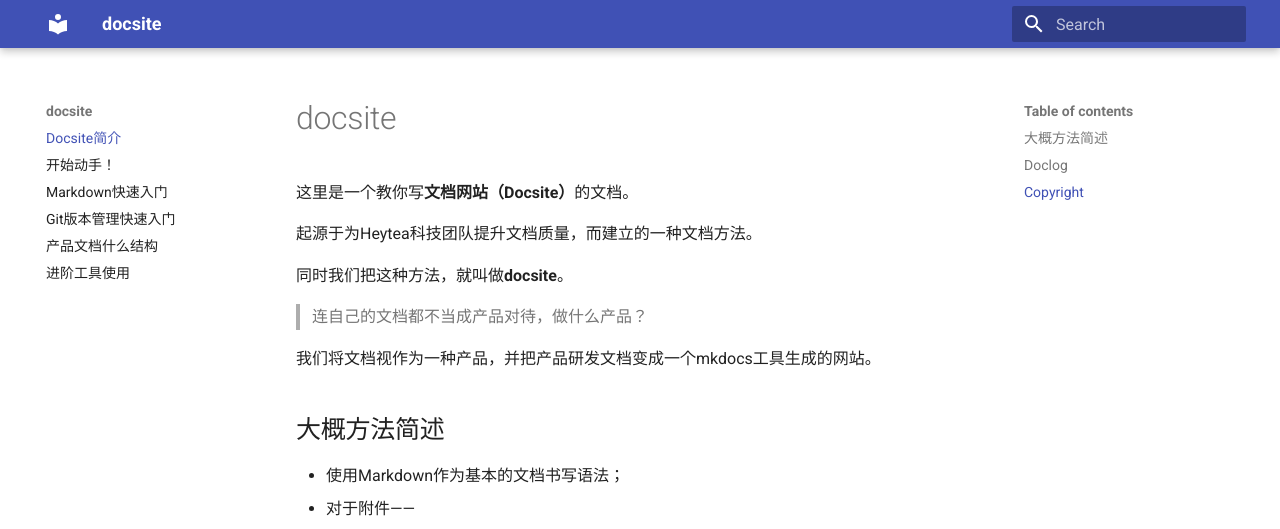
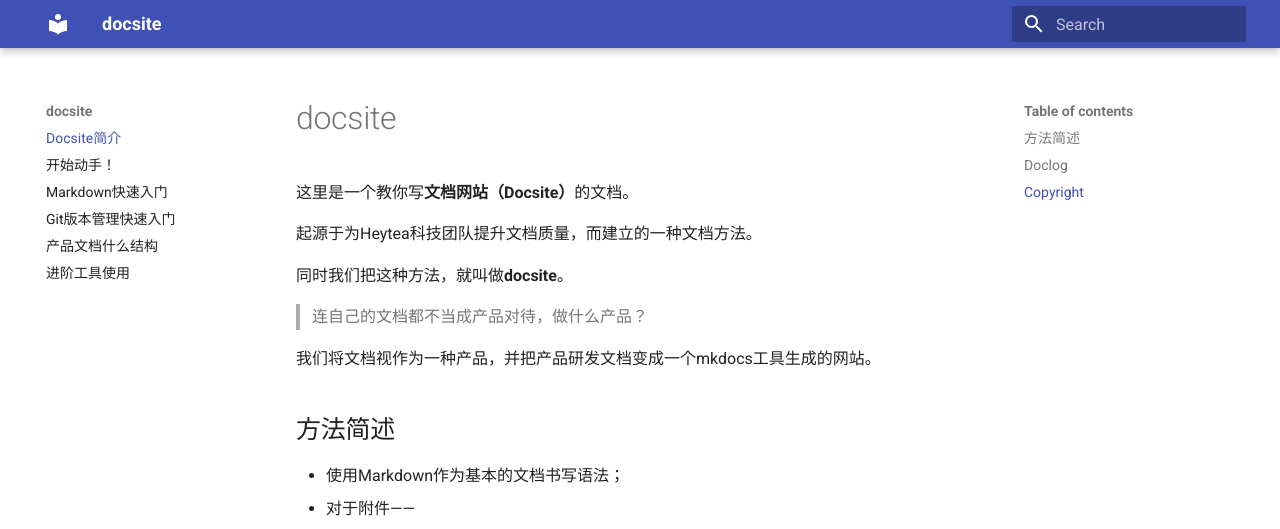
Before and after one commit to heytea/docsite, an MkDocs documentation site: the page built from docs/index.md, in a window 1280 px wide and 1092 px high. Shown: the top 529 px of the window. Built offline with MkDocs 1.6.1 and Material for MkDocs 9.7.7, drawn with Linux system fonts in a browser that asks for light colours.

Commit message:
Update index.md

```diff
--- a/docs/index.md
+++ b/docs/index.md
@@ -10,7 +10,7 @@
 
 我们将文档视作为一种产品，并把产品研发文档变成一个mkdocs工具生成的网站。
 
-##大概方法简述##
+## 方法简述
 
 * 使用Markdown作为基本的文档书写语法；
 * 对于附件——
```
